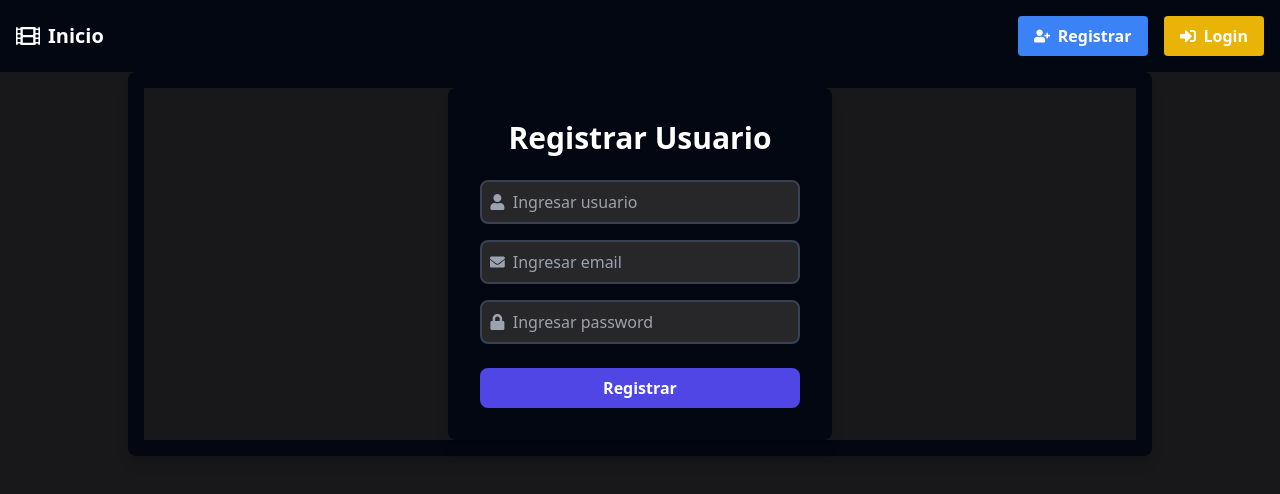
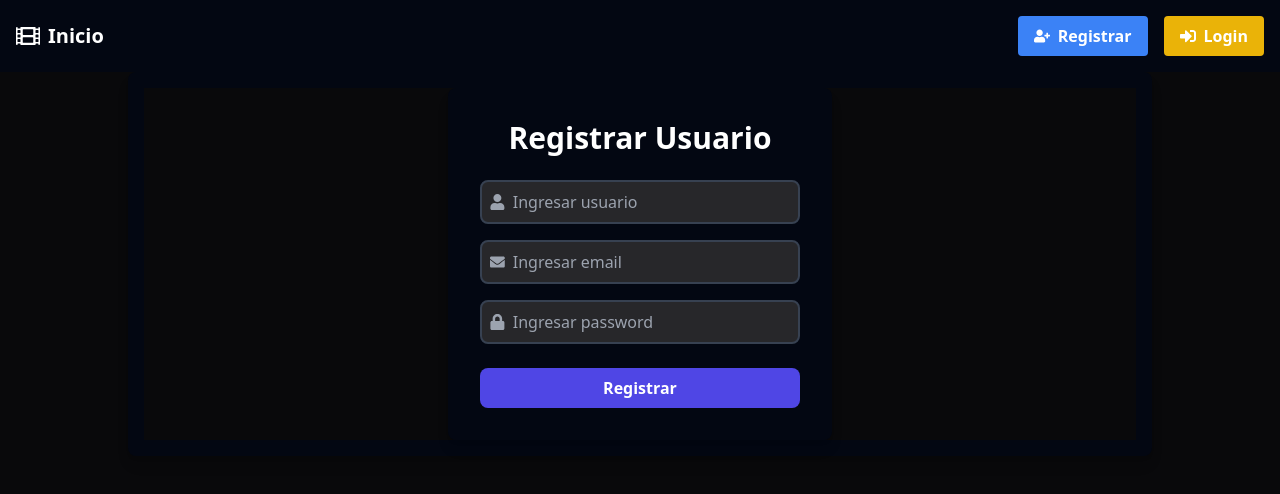
Before and after one commit to aalvia/react-front-andy, a React (Vite) app: page /user in a window 1280 px wide. Shown: the top 494 px of the page. Built offline with nearby package versions, Linux system fonts and the light colour scheme.

Commit message:
mmlhdlyec

```diff
--- a/src/App.tsx
+++ b/src/App.tsx
@@ -13,7 +13,7 @@ const App: React.FC = () => {
   return (
     <AuthProvider>
       <Router>
-        <div className='bg-zinc-900 h-screen'>
+        <div className='bg-zinc-950 h-screen'>
           <div className='bg-gray-950 p-4 w-full flex justify-between items-center'>
             <Link to="/" className="flex items-center text-white">
               <FaFilm className='text-2xl mr-2' />
@@ -21,7 +21,7 @@ const App: React.FC = () => {
             </Link>
             <AuthButton />
           </div>
-          <div className='bg-zinc-900 text-white flex items-center justify-center'>
+          <div className='bg-zinc-950 text-white flex items-center justify-center'>
             <div className='bg-gray-950 w-4/5 p-4 rounded-lg shadow-lg'>
               <Routes>
                 <Route path="/" element={<MovieSearch />} />
--- a/src/components/users/Login.tsx
+++ b/src/components/users/Login.tsx
@@ -40,7 +40,7 @@ function Login() {
   };
 
   return (
-    <div className='bg-zinc-900 h-4/5 text-white flex items-center justify-center'>
+    <div className='bg-zinc-950 h-4/5 text-white flex items-center justify-center'>
       <div className='bg-gray-950 p-8 rounded-lg shadow-lg w-96'>
         <h1 className='text-3xl font-bold text-center mb-6'>Login</h1>
         <form onSubmit={handleSubmit}>
--- a/src/components/users/UserForm.tsx
+++ b/src/components/users/UserForm.tsx
@@ -44,7 +44,7 @@ function UserForm() {
   };
 
   return (
-    <div className='bg-zinc-900  text-white flex items-center justify-center'>
+    <div className='bg-zinc-950  text-white flex items-center justify-center'>
       <div className='bg-gray-950 p-8 rounded-lg shadow-lg w-96'>
         <h1 className='text-3xl font-bold text-center mb-6'>Registrar Usuario</h1>
         <form onSubmit={handleSubmit}>
--- a/src/components/users/UserProfile.tsx
+++ b/src/components/users/UserProfile.tsx
@@ -66,7 +66,7 @@ function UserProfile() {
   };
 
   return (
-    <div className="bg-zinc-900 text-white min-h-screen flex flex-col items-center justify-center">
+    <div className="bg-zinc-950 text-white min-h-screen flex flex-col items-center justify-center">
       <h1 className="text-3xl font-bold mb-6">Perfil del usuario</h1>
       <div className="bg-gray-950 p-8 rounded-lg shadow-lg w-96">
         <form onSubmit={handleSubmit}>
```
